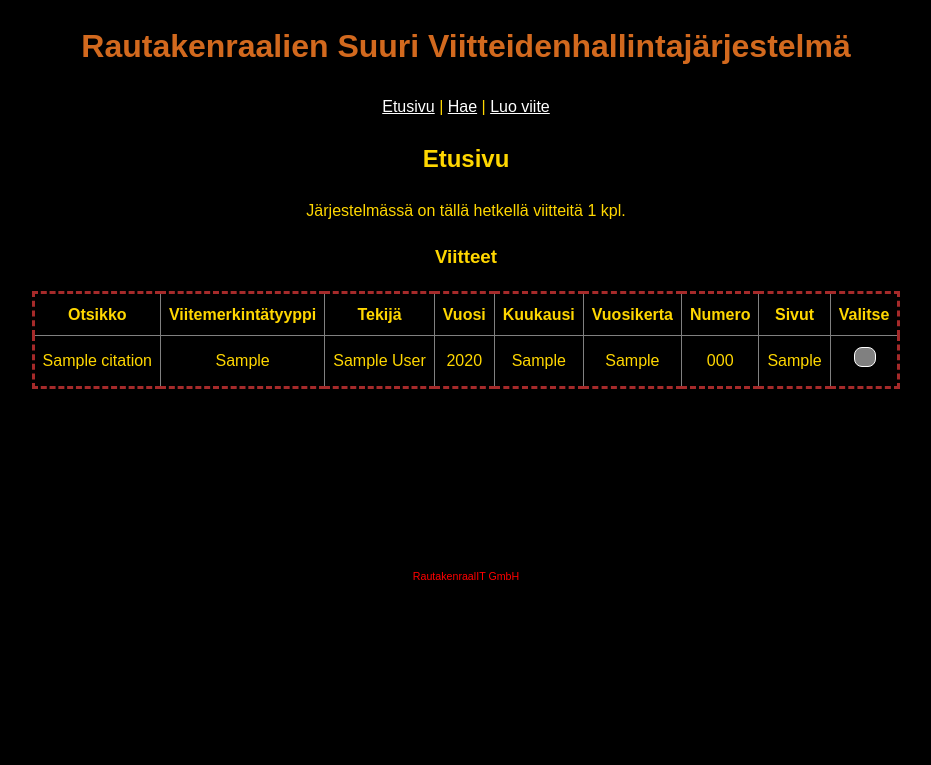
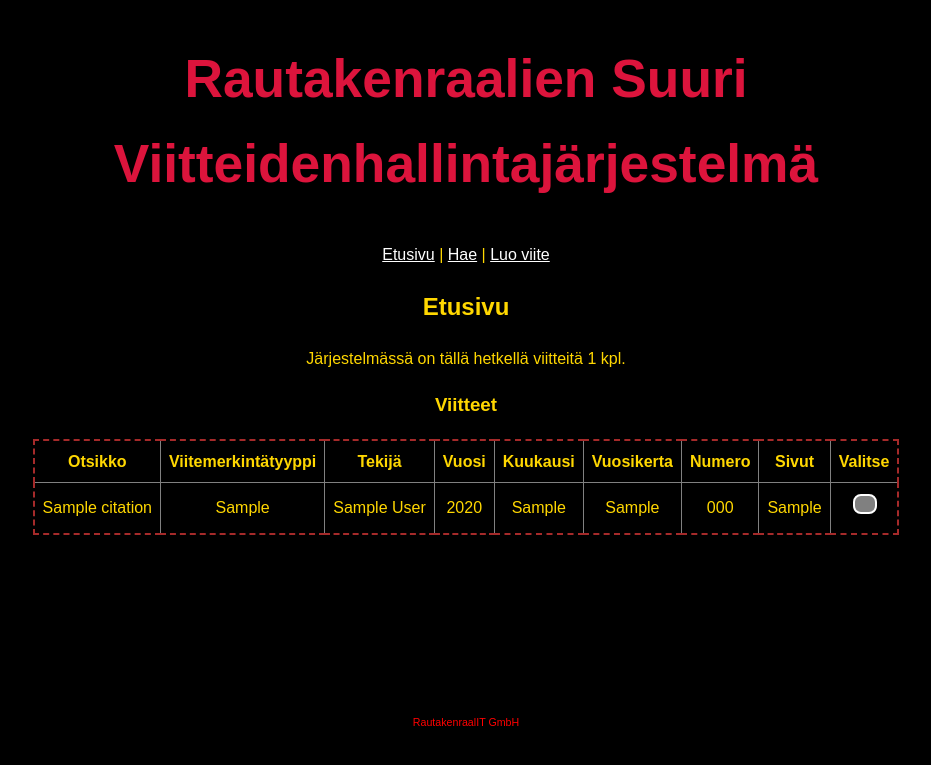
Before and after one commit to hugoakerlund/ohtu-miniprojekti, a Flask app: page / in a window 1280 px wide. Shown: the top 765 px of the page, without its empty margins (174-1105 px from the left). Run offline with Flask 3, Linux system fonts and the light colour scheme; tables that the repository leaves empty hold one stand-in row (values such as "Sample post"); some web fonts are replaced.

Commit message:
Use the correct font

```diff
--- a/src/static/style.css
+++ b/src/static/style.css
@@ -1,14 +1,22 @@
+@font-face {
+    font-family: 'Tannenberg Fett';
+    font-style: normal;
+    font-weight: 400;
+    src: local('Tannenberg Fett'), url('https://fonts.cdnfonts.com/s/8196/TannenbergFett.woff') format('woff');
+}
+
 body {
   background: #000000;
   color: gold;
   margin: auto;
-  font-family: 'Nazi Typewriter', sans-serif;
+  font-family: 'Tannenberg Fett', sans-serif;
   line-height: 1.6;
   text-align: center;
 }
 
 h1 {
-  color: chocolate;
+  color: crimson;
+  font-size: 40pt;
 }
 
 a {
@@ -75,7 +59,17 @@ td,th {
   border-collapse: collapse;
 }
 
-.citation-table{
+.error {
+  text-align: center;
+  color: red;
+}
+
+.success {
+  text-align: center;
+  color: green;
+}
+
+.citation-table {
   max-width: 760;
   margin: 18px auto;
   padding: 18px;
@@ -83,7 +77,7 @@ td,th {
   box-sizing: border-box;
   border-collapse: collapse;
   margin: auto;
-  border: dashed brown 3px;
+  border: dashed brown 2px;
 }
 
 .form-table {
@@ -96,16 +90,17 @@ td,th {
 }
 
 input,
-.form-table .select {
+.form-table select {
   width: 100%;
   max-width: 420px;
   padding: 8px 10px;
-  border: 1px solid red;
+  border: 2px solid red;
   border-radius: 8px;
   font-size: 0.95rem;
   box-sizing: border-box;
   background: #000000;
   color: gold;
+  font-family: 'Tannenberg Fett', sans-serif;
 }
 
 .form-table td {
@@ -133,16 +128,16 @@ input[type="checkbox"] {
   width: 20px;
   height: 20px;
   background-color: grey;
-  border: 1px solid white;
+  border: 2px solid white;
   round: 10px;
 }
 
 input[type="checkbox"]:hover {
   background-color: gold;
-  border: 1px solid red;
+  border: 2px solid red;
 }
 
 input[type="checkbox"]:checked {
   background-color: red;
-  border: 1px solid gold;
+  border: 2px solid gold;
 }
--- a/src/templates/layout.html
+++ b/src/templates/layout.html
@@ -8,7 +8,6 @@
     />
     <title>{% block title %}{% endblock %}</title>
     <link rel="stylesheet" href="/static/style.css">
-    <link href="https://fonts.cdnfonts.com/css/nazi-typewriter" rel="stylesheet">
   </head>
   <body>
     <h1>Rautakenraalien Suuri Viitteidenhallintajärjestelmä</h2>
```
Also changed, not shown: other parts of src/static/style.css (+3 -27 lines).
